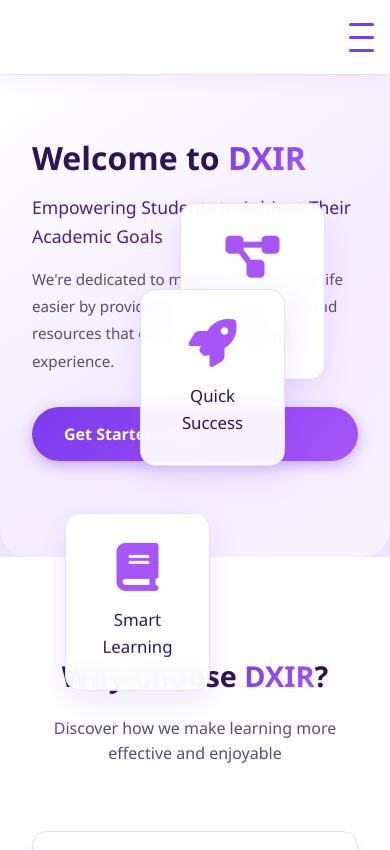
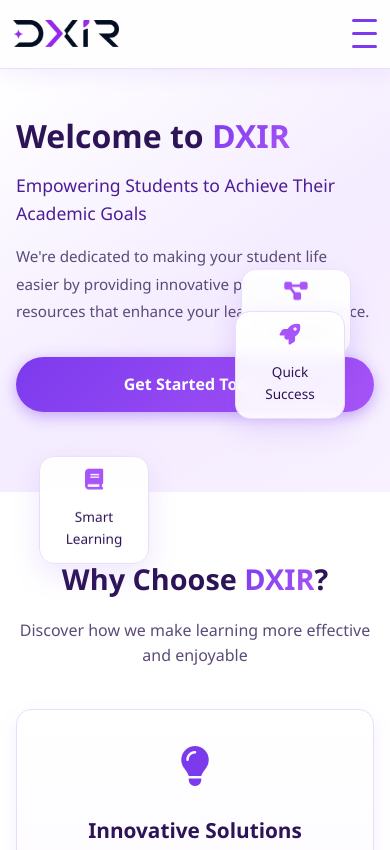
Before and after one commit to JanusIbasco-dev/Dashboard, a website: page index.html in a window 390 px wide. Shown: the top 850 px of the page. Drawn offline with Linux system fonts and the light colour scheme.

Commit message:
Improve responsive layout across device sizes

```diff
--- a/styles.css
+++ b/styles.css
@@ -22,6 +22,12 @@
 
 html {
     scroll-behavior: smooth;
+}
+
+html,
+body {
+    width: 100%;
+    overflow-x: clip;
 }
 
 body {
@@ -59,7 +65,6 @@
     display: flex;
     align-items: center;
     min-height: 42px;
-    margin-left: -10rem;
 }
 
 .brand-logo {
@@ -73,7 +78,7 @@
     list-style: none;
     gap: 2rem;
     margin-left: auto;
-    transform: translateX(72px);
+    flex-wrap: wrap;
 }
 
 .nav-links a {
@@ -165,7 +170,7 @@
 .hero {
     background: linear-gradient(145deg, #ffffff 0%, var(--soft-lilac) 55%, #f8f1ff 100%);
     color: var(--heading-ink);
-    padding: 4rem 2rem 6rem 2rem;
+    padding: clamp(2.5rem, 5vw, 4rem) clamp(1rem, 4vw, 2rem) clamp(3rem, 6vw, 6rem);
     min-height: 85vh;
     display: flex;
     align-items: center;
@@ -179,11 +184,12 @@
 
 .hero-content {
     flex: 1;
+    min-width: 0;
     animation: slideInLeft 0.8s ease;
 }
 
 .hero h1 {
-    font-size: 3.5rem;
+    font-size: clamp(2rem, 5.5vw, 3.5rem);
     margin-bottom: 1rem;
     line-height: 1.2;
 }
@@ -196,13 +202,13 @@
 }
 
 .hero-subtitle {
-    font-size: 1.5rem;
+    font-size: clamp(1.1rem, 2.3vw, 1.5rem);
     margin-bottom: 1rem;
     color: var(--deep-purple);
 }
 
 .hero-description {
-    font-size: 1.1rem;
+    font-size: clamp(0.98rem, 1.8vw, 1.1rem);
     margin-bottom: 2rem;
     color: var(--text-gray);
     line-height: 1.8;
@@ -230,8 +236,9 @@
 .hero-visual {
     flex: 1;
     position: relative;
-    height: 350px;
-    min-width: 280px;
+    height: clamp(260px, 38vw, 350px);
+    min-width: 0;
+    width: min(100%, 460px);
     animation: slideInRight 0.8s ease;
     display: flex;
     align-items: center;
@@ -242,7 +249,7 @@
     position: absolute;
     background: rgba(255, 255, 255, 0.92);
     backdrop-filter: blur(10px);
-    padding: 2.5rem;
+    padding: clamp(1.1rem, 2.6vw, 2.5rem);
     border-radius: 15px;
     border: 1px solid var(--border-gray);
     box-shadow: 0 12px 30px rgba(124, 58, 237, 0.12);
@@ -255,32 +262,32 @@
 }
 
 .floating-card i {
-    font-size: 3rem;
+    font-size: clamp(1.5rem, 3vw, 3rem);
     color: var(--accent-purple);
 }
 
 .floating-card p {
-    font-size: 1.05rem;
+    font-size: clamp(0.85rem, 1.3vw, 1.05rem);
     color: var(--heading-ink);
 }
 
 .floating-card:nth-child(1) {
-    width: 165px;
-    top: -30px;
-    left: 100px;
+    width: clamp(120px, 18vw, 165px);
+    top: clamp(0px, 3vw, 10px);
+    left: clamp(4px, 7vw, 60px);
 }
 
 .floating-card.delay-1 {
-    width: 165px;
-    top: 90px;
-    right: 125px;
+    width: clamp(120px, 18vw, 165px);
+    top: clamp(70px, 16vw, 110px);
+    right: clamp(4px, 8vw, 70px);
     animation-delay: 2s;
 }
 
 .floating-card.delay-2 {
-    width: 165px;
-    bottom: -60px;
-    left: 160px;
+    width: clamp(120px, 18vw, 165px);
+    bottom: clamp(0px, 4vw, 10px);
+    left: clamp(28px, 12vw, 130px);
     animation-delay: 4s;
 }
 
@@ -311,7 +318,7 @@
 
 .features-grid {
     display: grid;
-    grid-template-columns: repeat(auto-fit, minmax(320px, 1fr));
+    grid-template-columns: repeat(auto-fit, minmax(min(100%, 260px), 1fr));
     gap: 2rem;
     max-width: 1200px;
     margin: 0 auto;
@@ -551,9 +558,10 @@
 
     .hero {
         flex-direction: column;
-        padding: 4rem 2rem;
+        padding: 3rem 1rem;
         gap: 2rem;
         min-height: auto;
+        border-radius: 0;
     }
 
     .hero h1 {
@@ -565,13 +573,15 @@
     }
 
     .hero-visual {
-        height: 300px;
+        height: 280px;
+        width: 100%;
+        max-width: 360px;
     }
 
     .floating-card {
-        width: 145px !important;
-        padding: 1.8rem;
-        font-size: 0.9rem;
+        width: 135px !important;
+        padding: 1rem;
+        font-size: 0.85rem;
     }
 
     .floating-card:nth-child(1) {
@@ -583,7 +593,7 @@
     .floating-card.delay-1 {
         width: 145px;
         top: auto;
-        bottom: 100px;
+        bottom: 85px;
         right: 10px;
     }
 
@@ -591,7 +601,7 @@
         width: 145px;
         bottom: 10px;
         left: auto;
-        right: 50px;
+        right: 20px;
     }
 
     .features-grid {
@@ -620,9 +630,33 @@
     }
 }
 
+@media (max-width: 640px) {
+    .features,
+    .about,
+    .contact {
+        padding: 4rem 1rem;
+    }
+
+    .nav-container {
+        padding: 0 0.8rem;
+    }
+
+    .brand-logo {
+        width: 106px;
+    }
+
+    .section-header {
+        margin-bottom: 2.5rem;
+    }
+
+    .contact-container {
+        gap: 2rem;
+    }
+}
+
 @media (max-width: 480px) {
-    .logo {
-        font-size: 1.2rem;
+    .navbar {
+        padding: 0.8rem 0;
     }
 
     .hero h1 {
@@ -648,6 +682,7 @@
     .cta-button {
         width: 100%;
         padding: 0.9rem 2rem;
+        text-align: center;
     }
 
     .feature-card {
@@ -676,4 +711,57 @@
     .nav-links a {
         padding: 0.8rem 1.5rem;
     }
+
+    .hero-visual {
+        height: 250px;
+        max-width: 320px;
+    }
+
+    .floating-card {
+        width: 110px !important;
+        padding: 0.8rem;
+    }
+
+    .floating-card i {
+        font-size: 1.3rem;
+    }
+
+    .floating-card:nth-child(1) {
+        top: 12px;
+        left: 4px;
+    }
+
+    .floating-card.delay-1 {
+        right: 4px;
+        bottom: 76px;
+    }
+
+    .floating-card.delay-2 {
+        right: 10px;
+        bottom: 8px;
+    }
 }
+
+@media (max-width: 360px) {
+    .hero {
+        padding: 2.4rem 0.7rem;
+    }
+
+    .hero h1 {
+        font-size: 1.7rem;
+    }
+
+    .hero-subtitle {
+        font-size: 1rem;
+    }
+
+    .hero-description {
+        font-size: 0.9rem;
+    }
+
+    .feature-card,
+    .stat,
+    .info-card {
+        padding: 1rem;
+    }
+}
```
